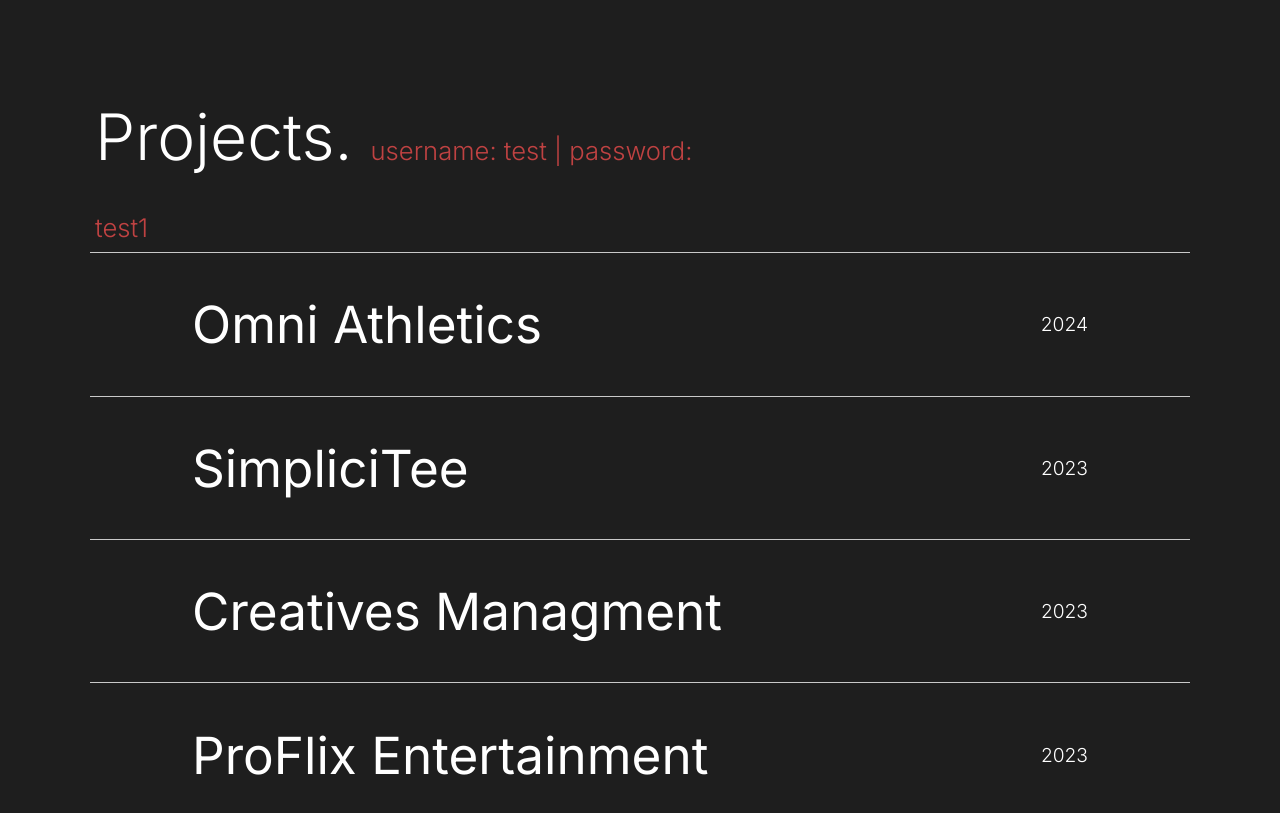
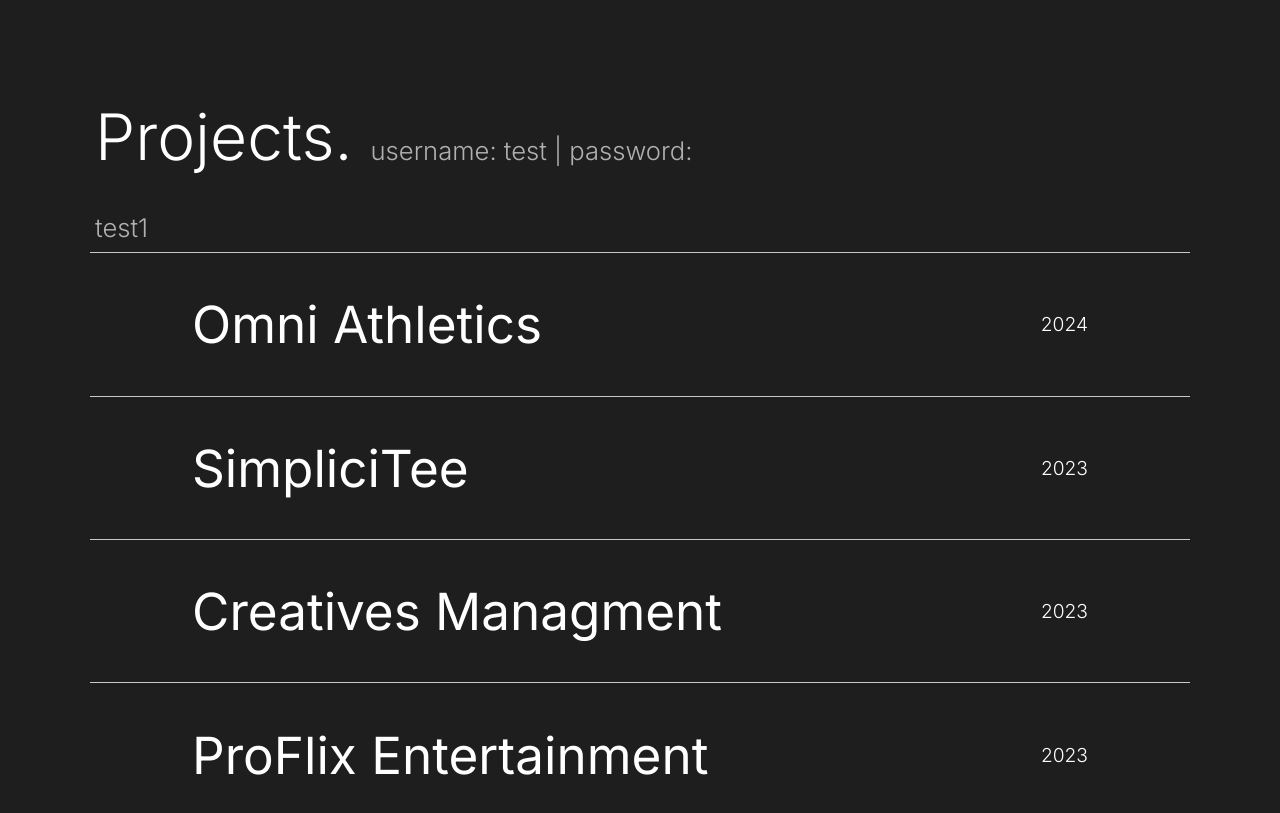
Before and after one commit to mmandle/michaelmandleweb, a Next.js app: page / in a window 1280 px wide. Shown: the part 2800-3613 px from the top of the page. Built offline with nearby package versions, Linux system fonts and the light colour scheme.

Commit message:
style change

```diff
--- a/src/components/Projects/style.module.scss
+++ b/src/components/Projects/style.module.scss
@@ -18,8 +18,8 @@
 
         .info {
             color: rgb(177, 175, 175);
-            color: #bf4242;
             font-size: 2vw;
+            flex-wrap: nowrap;
         }
 
     }
```
